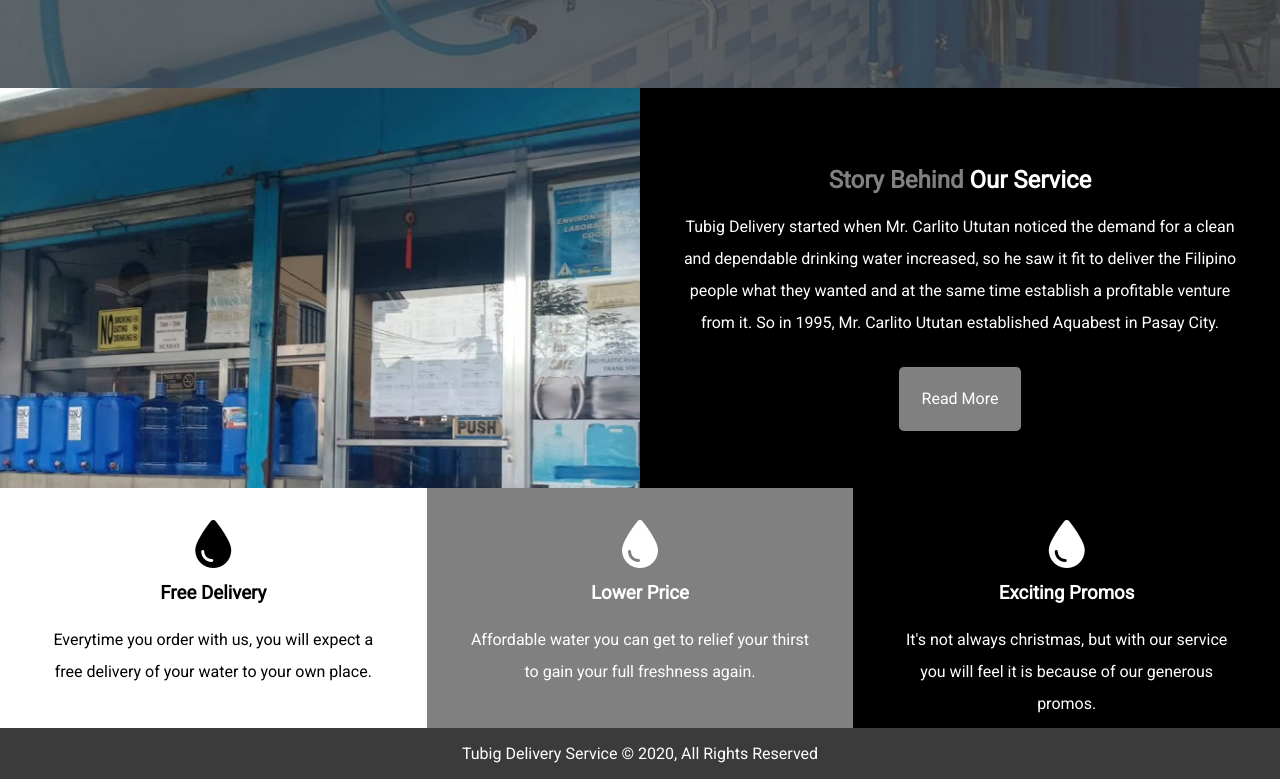
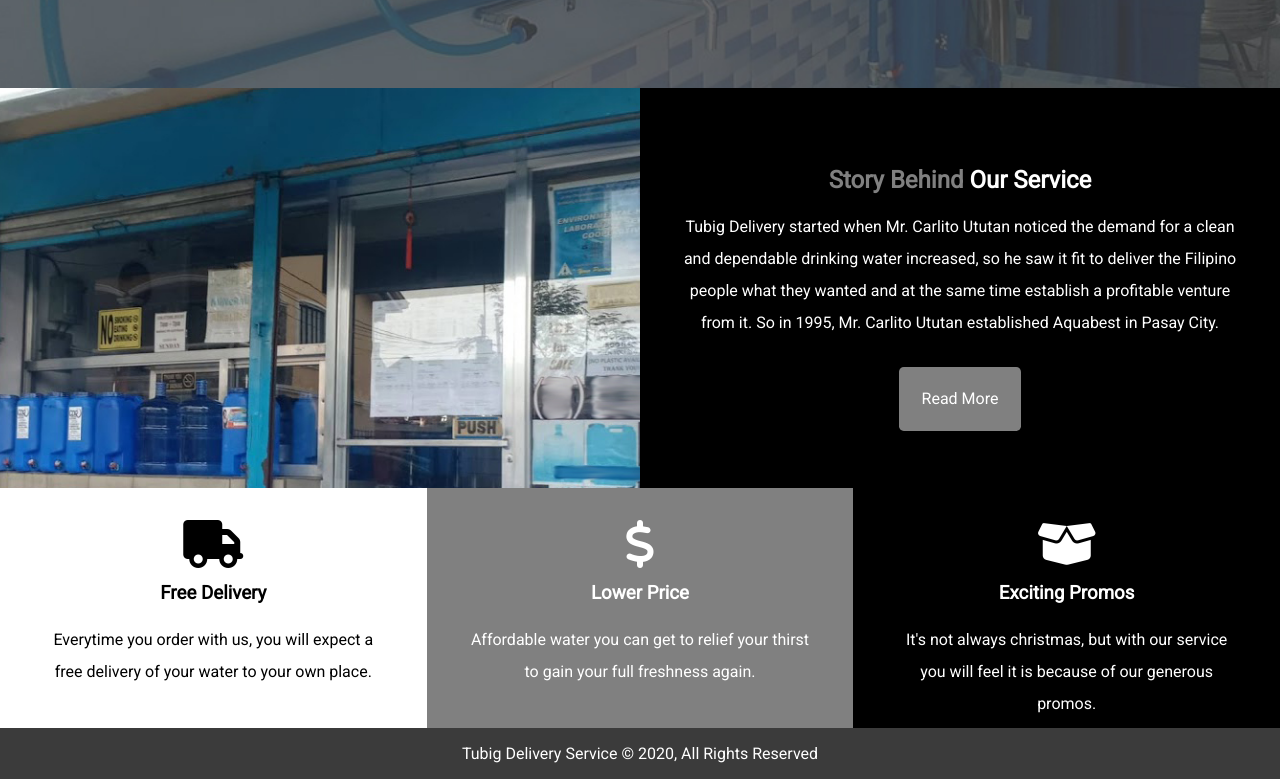
Before and after one commit to rolemgalvez/tubig-delivery, a plain HTML site: page index.html in a window 1280 px wide. Shown: the part 527-1306 px from the top of the page. Drawn offline with Linux system fonts and the light colour scheme.

Commit message:
Home: Change Feature Icons

```diff
--- a/index.html
+++ b/index.html
@@ -46,17 +46,17 @@
 
   <section id="features">
     <div class="box bg-light">
-      <i class="fas fa-tint fa-3x"></i>
+      <i class="fas fa-truck fa-3x"></i>
       <h3>Free Delivery</h3>
       <p>Everytime you order with us, you will expect a free delivery of your water to your own place.</p>
     </div>
     <div class="box bg-primary">
-      <i class="fas fa-tint fa-3x"></i>
+      <i class="fas fa-dollar-sign fa-3x"></i>
       <h3>Lower Price</h3>
       <p>Affordable water you can get to relief your thirst to gain your full freshness again.</p>
     </div>
     <div class="box bg-dark">
-      <i class="fas fa-tint fa-3x"></i>
+      <i class="fas fa-box-open fa-3x"></i>
       <h3>Exciting Promos</h3>
       <p>It's not always christmas, but with our service you will feel it is because of our generous promos.</p>
     </div>
```
